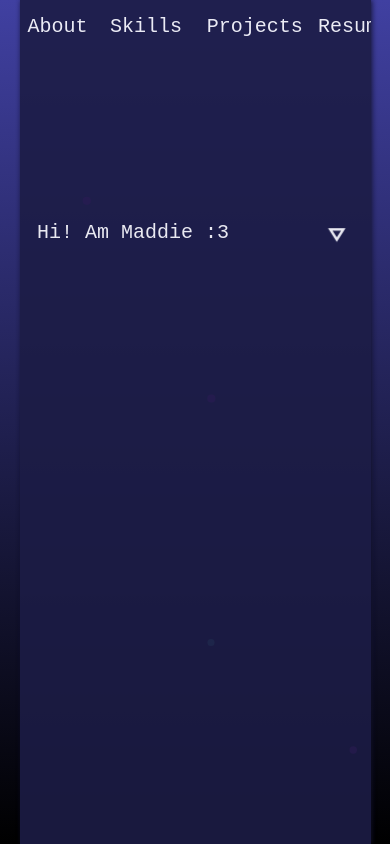
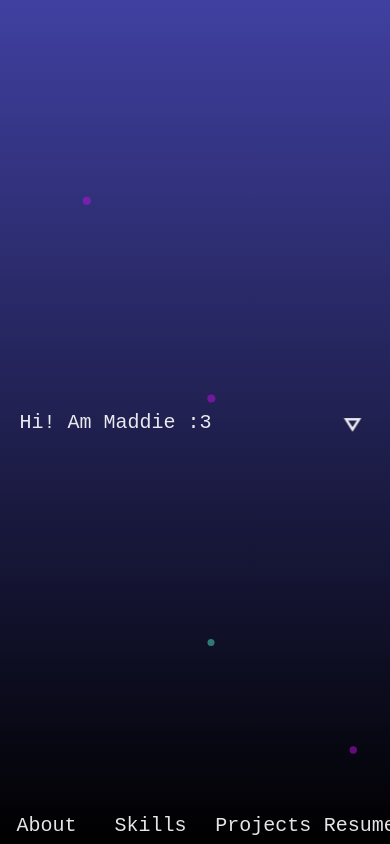
Before and after one commit to Stckrz/portfolio, a React (Create React App) app: page /#/ in a window 390 px wide. Built offline with nearby package versions, Linux system fonts and the light colour scheme.

Commit message:
changed some stuff from card format to full-screen

```diff
--- a/src/components/contents/contents.module.css
+++ b/src/components/contents/contents.module.css
@@ -1,11 +1,10 @@
 .contentsWrapper{
 	width: 100%;
-	aspect-ratio: 16/9;
-	display: grid;
+	height: 100%;
+	display: flex;
+	justify-content: center;
+	flex-direction: column;
 	position: relative;
-	justify-content: center;
-	align-items: center;
-	/* overflow: scroll; */
 	-ms-overflow-style: none;
 	scrollbar-width: none;
 }
@@ -15,13 +14,13 @@
 }
 
 .linksWrapper{
-	position: fixed;
+	position: absolute;
+	bottom: 0;
 	display: flex;
-	align-self: flex-end;
+	width: 100vw;
+	align-self: center;
 	justify-self: flex-end;
-	flex-direction: column;
 	min-width: 200px;
-	width: 12%;
 	margin-bottom: 10px;
 	z-index: 1;
 }
@@ -30,12 +29,11 @@
 .typewriterWrapper{
 	width: 50%;
 	height: 15%;
-	position: absolute;
 	display: flex;
 	align-self: center;
 	justify-content: space-between;
 	align-items: center;
-	justify-self: center;
+	/* justify-self: center; */
 }
 .contentTypewriter{
 	width: 80%;
@@ -53,11 +51,8 @@
 
 @media screen and (max-width: 800px){
 	.contentsWrapper{
-		display: flex;
-		flex-direction: column;
 		height: 100%;
 		width: 100%;
-		aspect-ratio: unset;
 	}
 	.typewriterWrapper{
 		top: 20%;
@@ -65,9 +60,9 @@
 	}
 
 	.linksWrapper{
-		position: absolute;
-		top: 15px;
-		left: 0;
+		/* position: absolute; */
+		/* top: 15px; */
+		/* left: 0; */
 		gap: 15px;
 		flex-direction: row;
 	}
--- a/src/components/sectionLink/sectionLink.module.css
+++ b/src/components/sectionLink/sectionLink.module.css
@@ -8,19 +8,25 @@
 
 .arrowBox{
 	width: 20%;
+	height: 100%;
 	display: flex;
 	justify-content: flex-end;
+	align-items: center;
 }
 
-.showAss{
+.showIcon{
 	display: none;
 }
 
 .categoryName{
 	width: 80%;
-	padding-right: 5px;
+	height: 100%;
+	display: flex;
+	justify-content: flex-start;
+	align-items: center;
+	padding-top: 5px;
 }
 
-.linkContainer:hover .showAss{
+.linkContainer:hover .showIcon{
 	display: flex;
 }
--- a/src/components/sectionLink/sectionLink.tsx
+++ b/src/components/sectionLink/sectionLink.tsx
@@ -15,7 +15,7 @@ export const SectionLink: React.FC<SectionLinkProps> = ({ category }) => {
 		<>
 			<div className={style.linkContainer}>
 				<div className={style.arrowBox}>
-					<div className={style.showAss}>
+					<div className={style.showIcon}>
 						<SpinIcon />
 					</div>
 				</div>
--- a/src/components/skillsview/skillsview.module.css
+++ b/src/components/skillsview/skillsview.module.css
@@ -6,7 +6,6 @@
 	gap: 10px;
 	justify-content: space-evenly;
 	padding: 50px;
-	background-color: black;
 
 }
 
@@ -15,7 +14,6 @@
 	flex-direction: column;
 	width: 90%;
 	height: 90%;
-	background-color: black;
 }
 
 @media screen and (max-width: 1300px){
--- a/src/pages/home/home.module.css
+++ b/src/pages/home/home.module.css
@@ -1,7 +1,9 @@
 
 .homeContainer{
+	/* width: 100%; */
+	/* aspect-ratio: 16/9; */
 	width: 100%;
-	aspect-ratio: 16/9;
+	height: 100%;
 	display: flex;
 	flex-direction: column;
 	justify-content: center;
@@ -15,11 +17,12 @@
 	display: flex;
 	align-items: center;
 	justify-content: center;
-	width: 80%;
-	aspect-ratio: 16/9;
-	background-color: red;
-	background-color: #1C1C46;
-	box-shadow: 1px 0px 5px #11112B;
+	width: 100vw;
+	height: 100vh;
+	/* width: 80%; */
+	/* aspect-ratio: 16/9; */
+	/* background-color: #1C1C46; */
+	/* box-shadow: 1px 0px 5px #11112B; */
 }
 
 @media screen and (max-width: 800px){
@@ -29,8 +32,8 @@
 		font-size: x-large;
 	}
 	.contentDisplay{
-		width: 90%;
-		height: 100vh;
+		/* width: 90%; */
+		/* height: 100vh; */
 		aspect-ratio: unset;
 	}
 }
```
